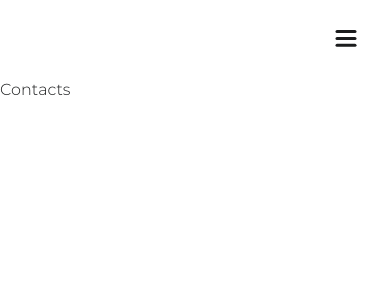
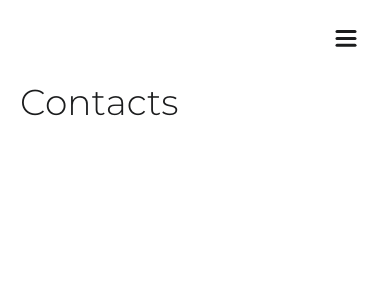
Before and after one commit to harrysoer/portfolio-nics-ab, a Next.js app: page /contacts in a window 390 px wide. Shown: the top 300 px of the page. Built offline with nearby package versions, Linux system fonts and the light colour scheme.

Commit message:
added a common layout and made the page title component responsive

```diff
--- /dev/null
+++ b/components/ContentLayout/index.tsx
@@ -0,0 +1,11 @@
+import React from 'react'
+
+const ContentLayout = ({ children }) => {
+  return (
+    <div className="px-5 md:px-8 lg:px-56">
+      {children}
+    </div>
+  )
+}
+
+export default ContentLayout
--- a/components/PageTitle/index.tsx
+++ b/components/PageTitle/index.tsx
@@ -10,7 +10,7 @@ const PageTitle = ({ content }: Props) => {
       initial="hidden"
       animate="show"
       variants={titleVariants}
-      className="capitalize leading-tight lg:text-6xl"
+      className="capitalize leading-tight text-4xl md:text-5xl lg:text-6xl"
     >
       {content}
     </motion.div>
--- a/pages/about/index.tsx
+++ b/pages/about/index.tsx
@@ -1,5 +1,6 @@
 import Head from "next/head";
 import PageTitle from "components/PageTitle";
+import ContentLayout from "components/ContentLayout";
 
 const about = () => {
 
@@ -9,9 +10,9 @@ const about = () => {
         <title>Nics - About</title>
         <link rel="icon" href="/favicon.ico" />
       </Head>
-      <div className="lg:px-56">
+      <ContentLayout>
         <PageTitle content="About" />
-      </div>
+      </ContentLayout>
     </>
   )
 }
--- a/pages/contacts/index.tsx
+++ b/pages/contacts/index.tsx
@@ -1,5 +1,6 @@
 import Head from "next/head";
 import PageTitle from "components/PageTitle";
+import ContentLayout from "components/ContentLayout";
 
 const contacts = () => {
   return (
@@ -8,9 +9,9 @@ const contacts = () => {
         <title>Nics - Contacts</title>
         <link rel="icon" href="/favicon.ico" />
       </Head>
-      <div>
+      <ContentLayout>
         <PageTitle content="Contacts" />
-      </div>
+      </ContentLayout>
     </>
   )
 }
--- a/pages/works/index.tsx
+++ b/pages/works/index.tsx
@@ -1,5 +1,6 @@
 import Head from "next/head";
 import PageTitle from "components/PageTitle";
+import ContentLayout from "components/ContentLayout";
 
 const works = () => {
   return (
@@ -8,9 +9,9 @@ const works = () => {
         <title>Nics - Works</title>
         <link rel="icon" href="/favicon.ico" />
       </Head>
-      <div>
+      <ContentLayout>
         <PageTitle content="Works" />
-      </div>
+      </ContentLayout>
     </>
   )
 }
```
